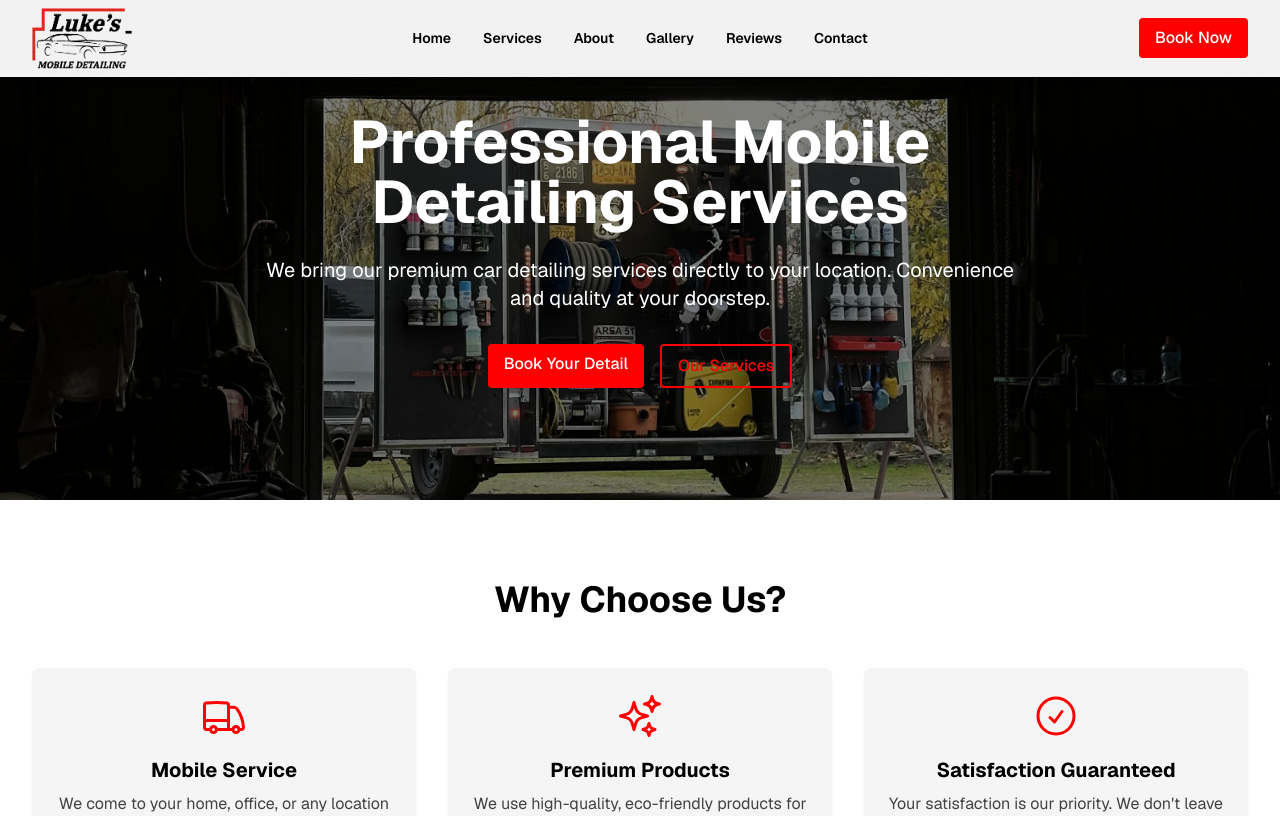
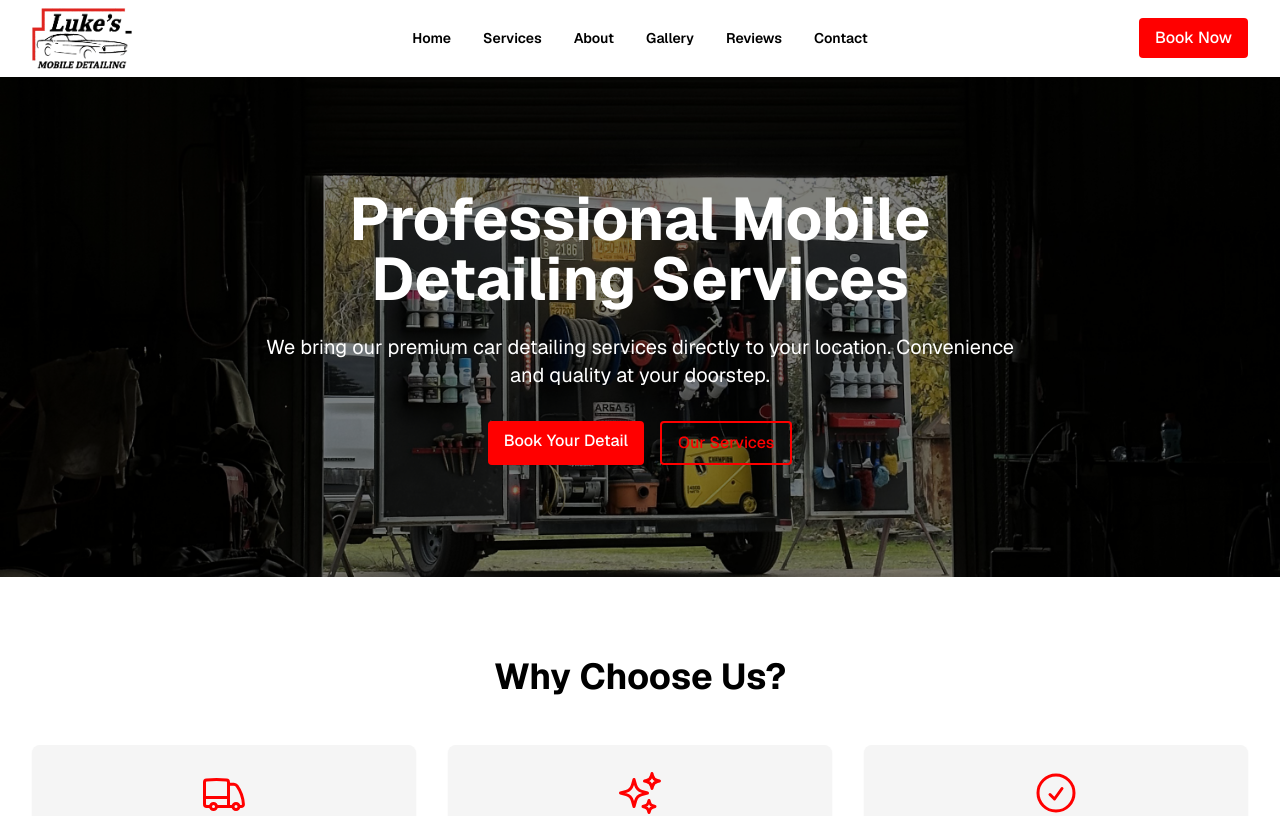
Before and after one commit to peymannaderi10/lukesmobiledetailingllc.com, a Next.js app: page / in a window 1280 px wide. Shown: the top 816 px of the page. Built offline with nearby package versions, Linux system fonts and the light colour scheme.

Commit message:
remove sticky navbar

```diff
--- a/src/components/Navbar.tsx
+++ b/src/components/Navbar.tsx
@@ -18,7 +18,7 @@ export default function Navbar() {
   const [mobileMenuOpen, setMobileMenuOpen] = useState(false);
 
   return (
-    <header className="bg-white/95 backdrop-blur-sm shadow-md fixed top-0 left-0 right-0 z-50">
+    <header className="bg-white shadow-md">
       <nav className="container-custom flex items-center justify-between py-2">
         <div className="flex lg:flex-1">
           <Link href="/" className="flex items-center gap-2">
```
